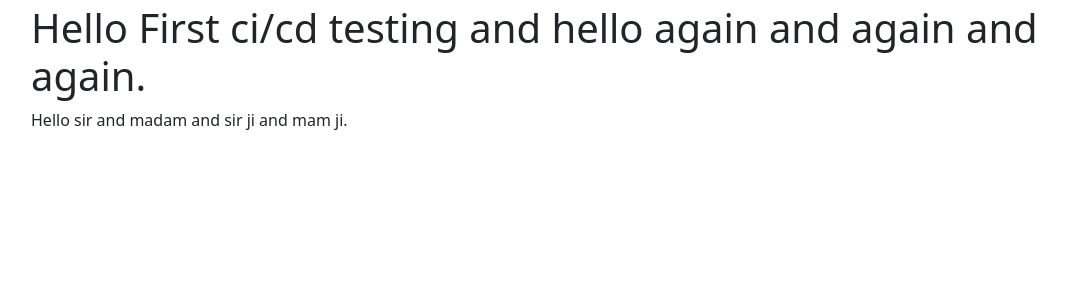
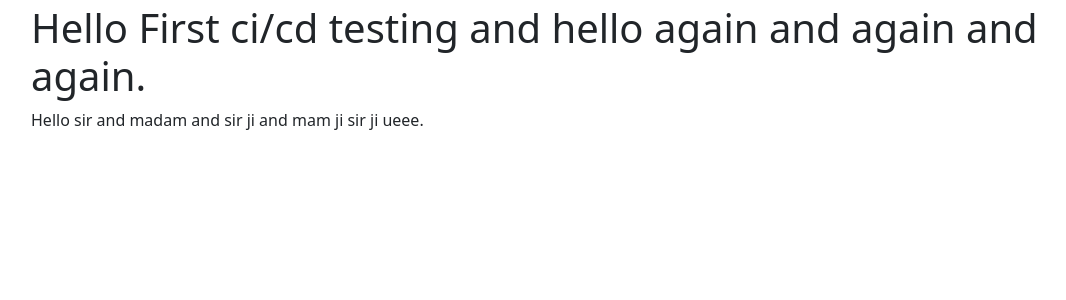
Before and after one commit to youbrajrai/saas, a Django app: page /billing/ in a window 1280 px wide. Shown: the part 56-356 px from the top of the page, without its empty margins (51-1117 px from the left). Run offline with Django 4.2, Linux system fonts and the light colour scheme; parts of the project's set-up code (start-up, migrations or seed data) failed here and were passed over; some libraries are stand-ins or nearby versions.

Commit message:
some changes

```diff
--- a/fcd_community/templates/billing/home.html
+++ b/fcd_community/templates/billing/home.html
@@ -1,5 +1,5 @@
 {% extends "base.html" %}
 {% block content %}
   <h1>Hello First ci/cd testing and hello again and again and again.</h1>
-  <p>Hello sir and madam and sir ji and mam ji.</p>
+  <p>Hello sir and madam and sir ji and mam ji sir ji ueee.</p>
 {% endblock %}
```
